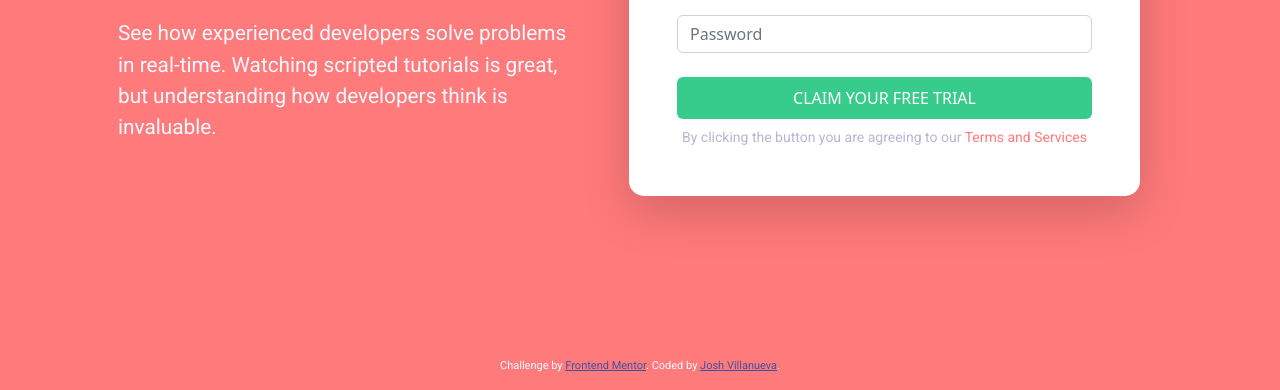
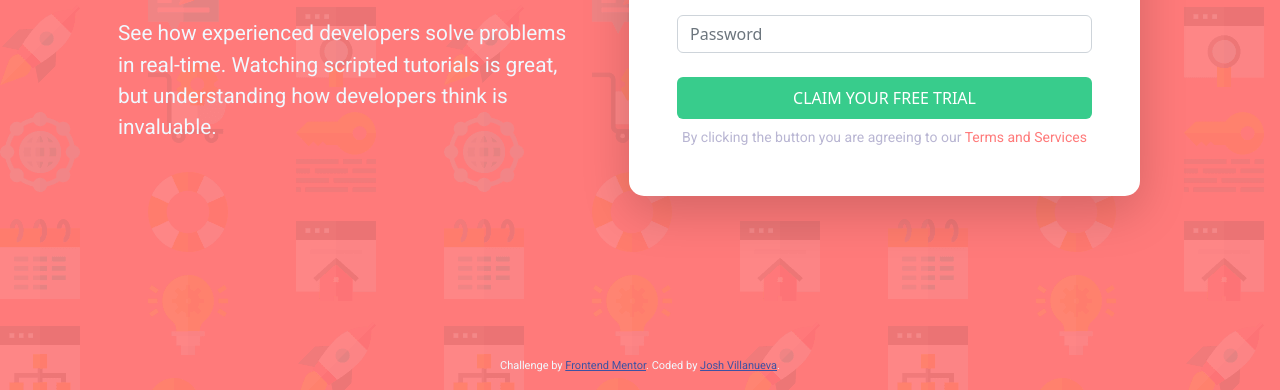
Before and after one commit to joshvilla7/Bootstrap-component-proj, a plain HTML site: page index.html in a window 1280 px wide. Shown: the part 410-800 px from the top of the page. Drawn offline with nearby package versions, Linux system fonts and the light colour scheme; the site is published under a folder, as on GitHub Pages, so addresses that start at the root find nothing.

Commit message:
CSS background image added . to route

```diff
--- a/app.css
+++ b/app.css
@@ -1,5 +1,5 @@
 body {
-    background-image: url('/images/bg-intro-desktop.png');
+    background-image: url('./images/bg-intro-desktop.png');
     background-color:  hsl(0, 100%, 74%) ;
 }
 
```
